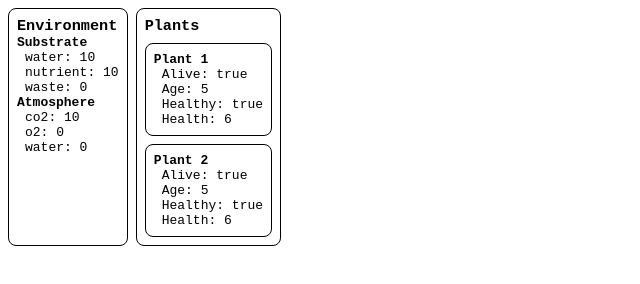
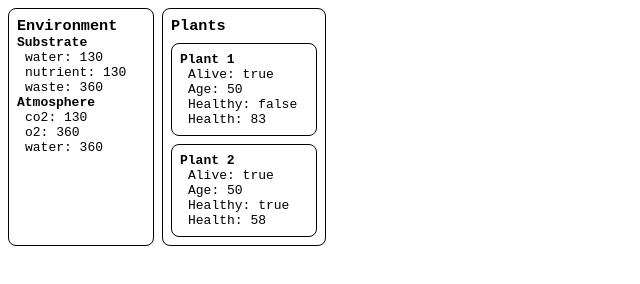
Before and after one commit to vaughanlogan/botany, a plain HTML site: page index.html in a window 1280 px wide. Shown: the whole page, without its empty margins (0-640 px from the left). Drawn offline with Linux system fonts and the light colour scheme.

Commit message:
health scaling

```diff
--- a/botany.js
+++ b/botany.js
@@ -2,10 +2,9 @@ let plant1 = {
 	alive: true,
 	age: 0,
 	healthy: true,
-	health: 1,
-    _growthrate: 1,
+	health: 10,
 	_maxhealth: 100,
-	_healingrate: 1,
+	_healingrate: 2,
 	input: {
 		substrate: {
 			water: 1,
@@ -42,7 +41,7 @@ let plant2 = {
 	alive: true,
 	age: 0,
 	healthy: true,
-	health: 1,
+	health: 10,
 	_maxhealth: 100,
 	_healingrate: 1,
 	input: {
@@ -82,11 +81,11 @@ let plants = [plant1, plant2];
 let environment = {
 	resources: {
 		substrate: {
-			water: 10,
-			nutrient: 10,
+			water: 500,
+			nutrient: 500,
 		},
 		atmosphere: {
-			co2: 10,
+			co2: 500,
 		},
 	},
 	light: {
@@ -189,7 +188,7 @@ function timeStep(numsteps) {
 						//check if plant will be healthy
 						if (
 							environment.resources[category][key] -
-								plant.input[category][key] <
+								plant.input[category][key]*plant.health <
 							0
 						) {
 							plant.healthy = false;
@@ -203,17 +202,14 @@ function timeStep(numsteps) {
 					for (let category in plant.input) {
 						for (let key in plant.input[category]) {
 							environment.resources[category][key] -=
-								plant.input[category][key];
+								plant.input[category][key]*plant.health;
 						}
 					}
 					//outputs
 					for (let category in plant.output) {
 						for (let key in plant.output[category]) {
-							if (!environment.resources[category][key]) {
-								environment.resources[category][key] = 0;
-							}
 							environment.resources[category][key] +=
-								plant.output[category][key];
+								plant.output[category][key]*plant.health;
 						}
 					}
 				}
@@ -252,5 +248,5 @@ updatePlantPanel();
 window.addEventListener("load", () => {
 	setInterval(() => {
 		timeStep(1);
-	}, 1000);
+	}, 100);
 });
--- a/index.html
+++ b/index.html
@@ -11,11 +11,13 @@
 				gap: 0.5rem;
 				margin: 0;
 				padding: 0.5rem;
+				user-select: none;
 			}
 			.infopanel {
 				border: 1px black solid;
 				border-radius: 0.5rem;
 				padding: 0.5rem;
+                min-width: 8rem;
 			}
 			h3 {
 				margin: 0;
```
